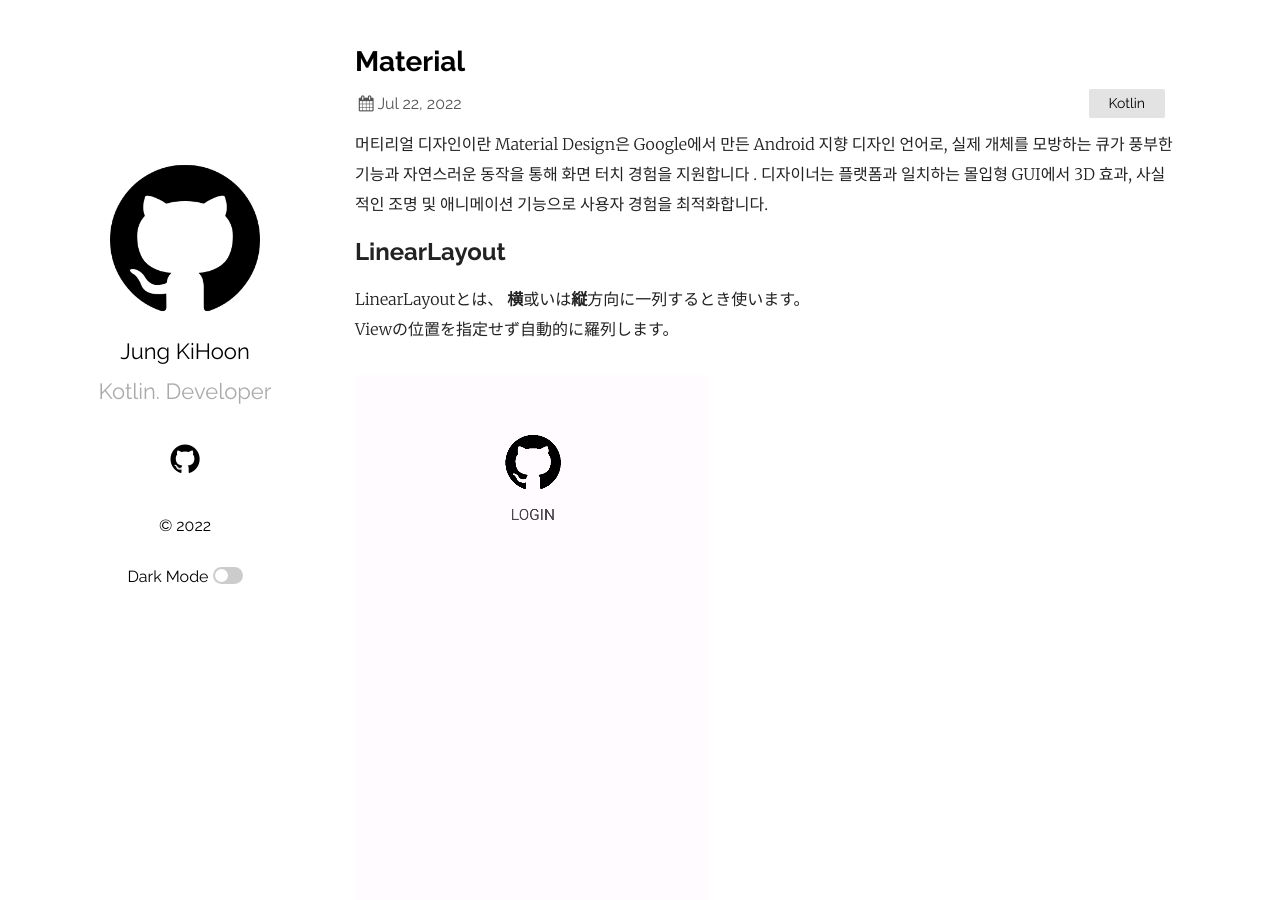
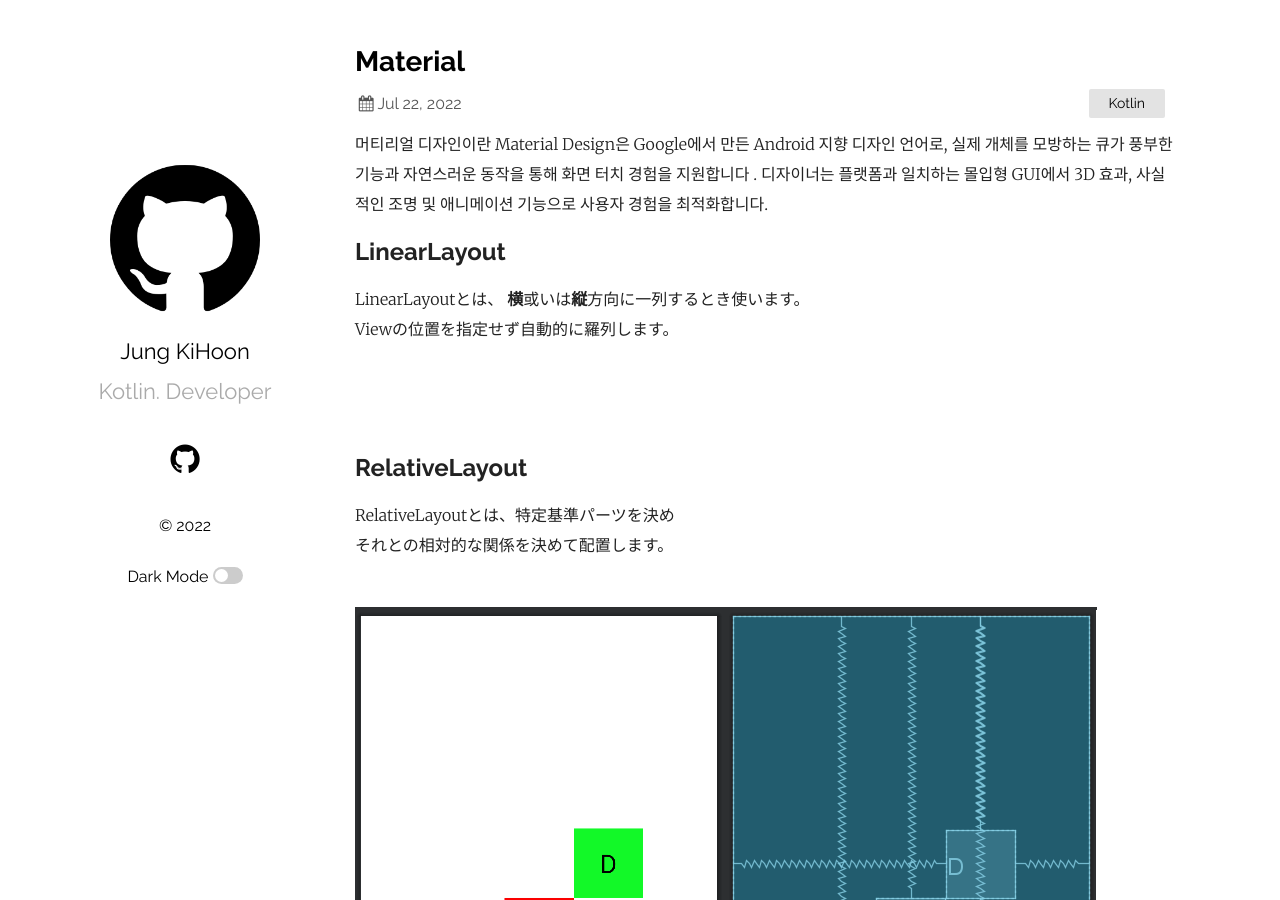
Before and after one commit to JKH-Programmer/JKH-Programmer.github.io, a Jekyll site: the page built from _posts/2022-07-15-Materia.markdown, in a window 1280 px wide and 900 px high. Built offline with Jekyll 4.4.1, drawn with Linux system fonts in a browser that asks for light colours.

Commit message:
JKH-Programmer.github.io

```diff
--- a/_posts/2022-07-15-Materia.markdown
+++ b/_posts/2022-07-15-Materia.markdown
@@ -12,7 +12,7 @@ Material Design은 Google에서 만든 Android 지향 디자인 언어로, 실
 
 ## LinearLayout
 
-LinearLayoutとは、 **横**或いは**縦**方向に一列するとき使います。<br>Viewの位置を指定せず自動的に羅列します。<br><br>![](/assets/images/MaterialDevelop.png)
+LinearLayoutとは、 **横**或いは**縦**方向に一列するとき使います。<br>Viewの位置を指定せず自動的に羅列します。<br><br>
 <br>
 <br>
 
```
